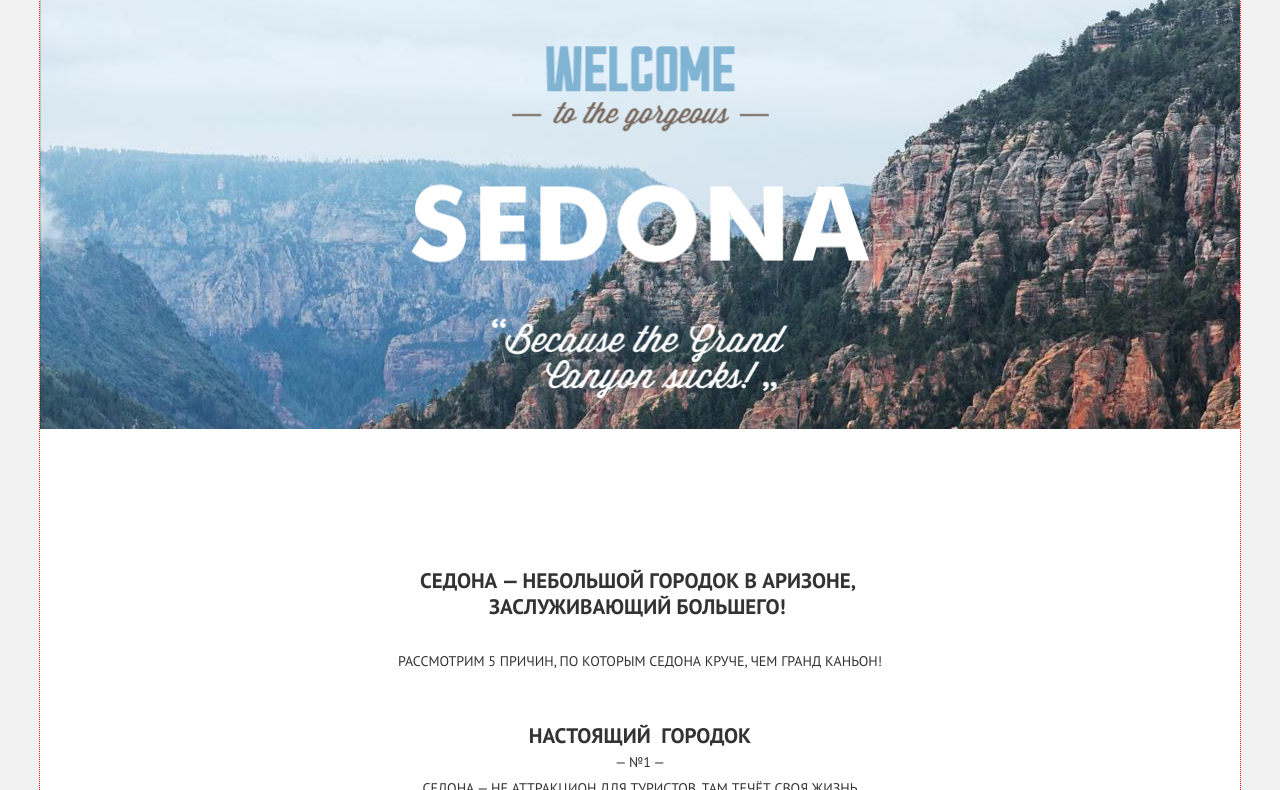
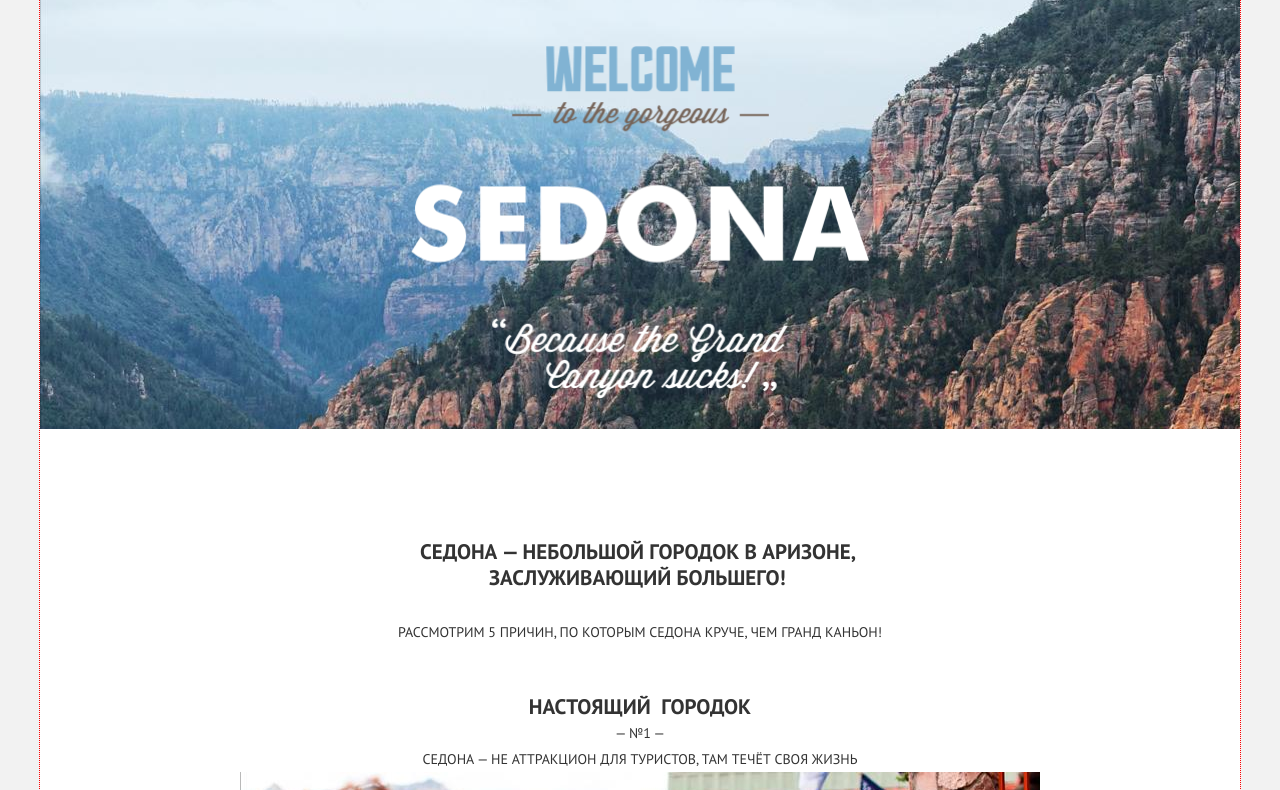
Before and after one commit to fcsm82/406527-sedona-26, a plain HTML site: page index.html in a window 1280 px wide. Shown: the part 86-876 px from the top of the page. Drawn offline with Linux system fonts and the light colour scheme.

Commit message:
Исправлено расположение фона в разделе welcome index.html

```diff
--- a/css/main_index.css
+++ b/css/main_index.css
@@ -1,7 +1,8 @@
 .welcome {
+  margin-bottom: 81px;
   background-color: #9EDAFE;
   background-image: url("../img/backgrounds/sedona-background.jpg");
-  margin-bottom: 81px;
+  background-position-y: -56px;
 }
 
 .welcome__img {
@@ -18,7 +19,7 @@
   width: 470px;
   margin: 0 auto;
   margin-bottom: 28px;
-  padding-top: 58px;
+  padding-top: 29px;
   padding-bottom: 0px;
   font-size: 21px;
   font-weight: 700;
```
